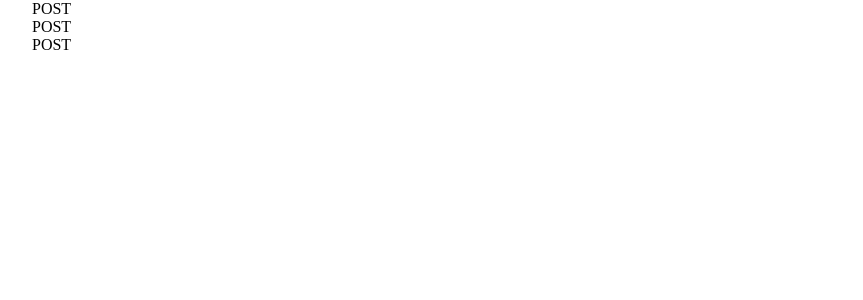
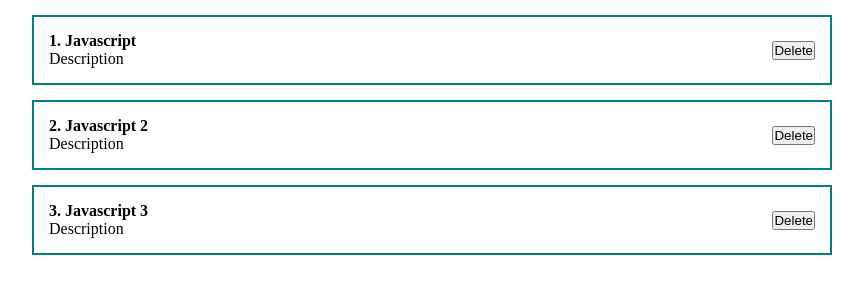
Before and after one commit to AndreyChim/react-fund-course, a React (Create React App) app: page / in a window 1280 px wide. Shown: the top 300 px of the page, without its empty margins (208-1071 px from the left). Built offline with nearby package versions, Linux system fonts and the light colour scheme.

Commit message:
Pass post prop to PostItem

```diff
--- a/src/App.js
+++ b/src/App.js
@@ -15,10 +15,14 @@ function App() {
   // We call the map function on the list of posts
   // We pass a callback to the map function, where we transform each post object into a React element.
 
+  // <PostItem post={post} />
+  // becomes:
+  {/* <PostItem post={{id: 1, title: 'Javascript', body: 'Description'}} /> */}
+
   return (
     <div className="App">
        {posts.map(post =>
-       <div>POST</div>
+       <PostItem post={post}/>
        )}
        </div>
   );
```
